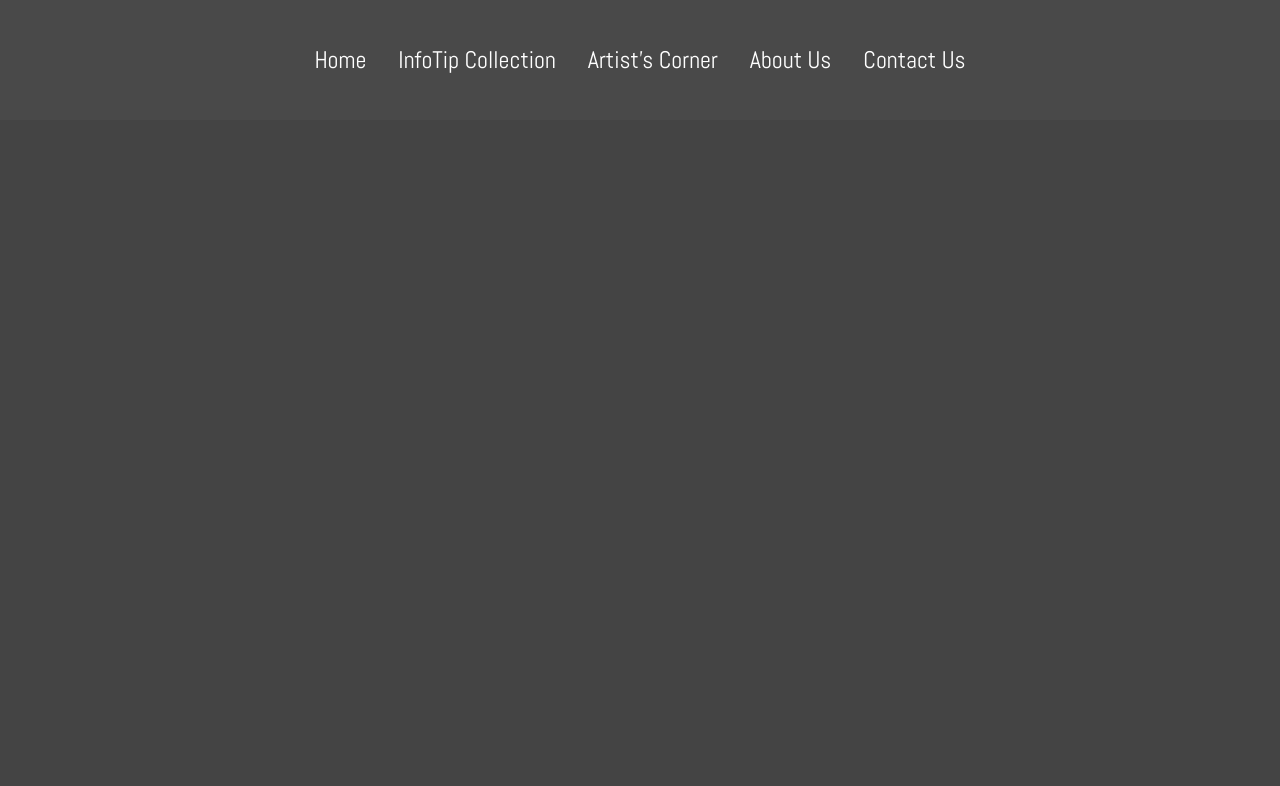
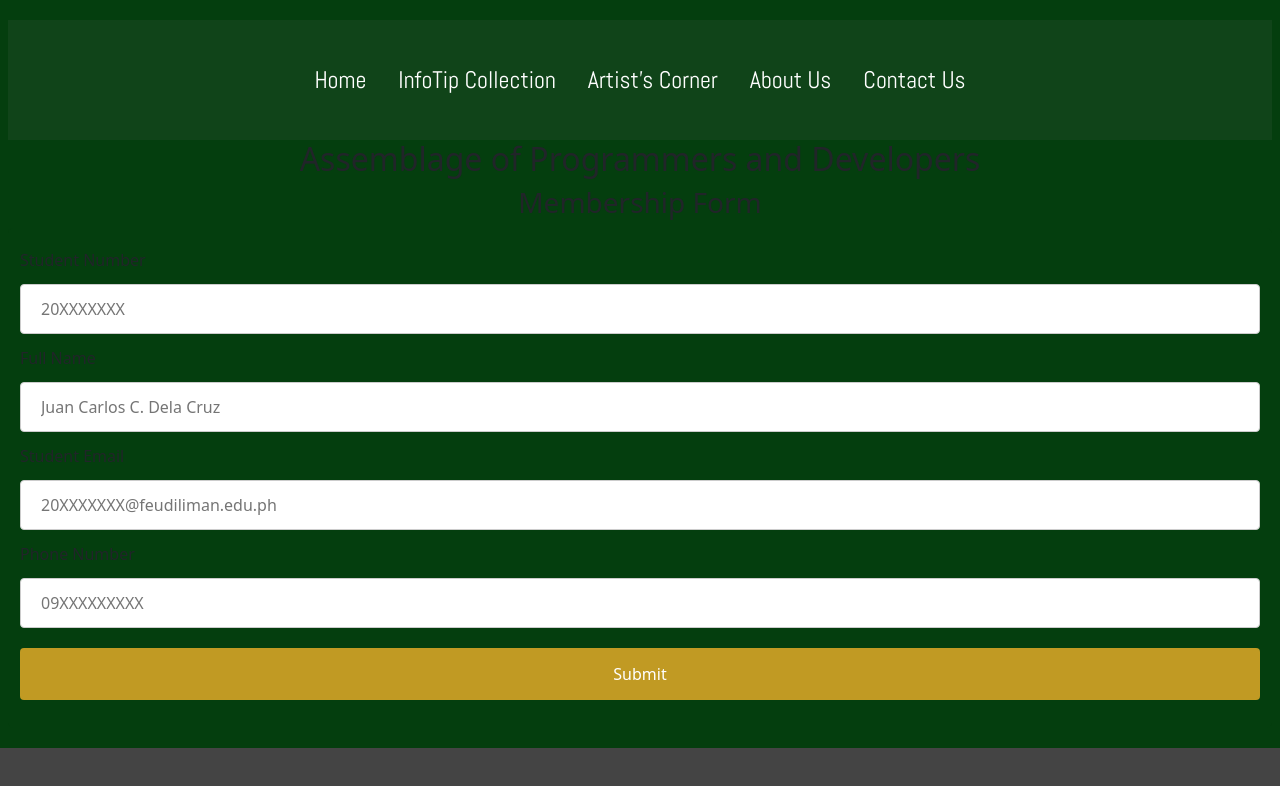
Before and after one commit to jimovelasco/apdfeud.github.io, a plain HTML site: page contactus.html in a window 1280 px wide. Drawn offline with nearby package versions, Linux system fonts and the light colour scheme.

Commit message:
Second Commit

```diff
--- a/contactus.css
+++ b/contactus.css
@@ -27,3 +27,50 @@ body {
 .nav-link:hover {
     color: #f0b201 !important;
 }
+
+body {
+    color: #c19a23;
+    font-family: Verdana, Helvetica, sans-serif;
+    background-color: #043e0e;
+  }
+
+  h2{
+    padding: 0px 20px;
+    text-align: center;
+  }
+
+  h3{
+    padding: 0px 20px;
+    text-align: center;
+  }
+
+  input[type=text], select {
+    width: 100%;
+    padding: 12px 20px;
+    margin: 12px 0px;
+    display: inline-block;
+    border: 1px solid #ccc;
+    border-radius: 4px;
+    box-sizing: border-box;
+  }
+
+  input[type=submit] {
+    width: 100%;
+    background-color: #c19a23;
+    color: white;
+    padding: 14px 20px;
+    margin: 8px 0;
+    border: none;
+    border-radius: 4px;
+    cursor: pointer;
+  }
+
+  input[type=submit]:hover {
+    background-color: #45a049;
+  }
+
+  div {
+    border-radius: 5px;
+    background-color: #043e0e;
+    padding: 20px;
+  }
--- a/contactus.html
+++ b/contactus.html
@@ -61,6 +61,28 @@
       </ul>
     </nav>
 
+    <h2>Assemblage of Programmers and Developers</h2>
+<h3>Membership Form </h3>
+
+<div>
+  <form action="/action_page.php">
+
+    <label for="lname">Student Number</label>
+    <input type="text" id="StudentNumber" name="StudentNumber" placeholder="20XXXXXXX">
+
+    <label for="fname">Full Name</label>
+    <input type="text" id="FullName" name="FullName" placeholder="Juan Carlos C. Dela Cruz">
+
+    <label for="lname">Student Email</label>
+    <input type="text" id="StudentEmail" name="StudentEmail" placeholder="20XXXXXXX@feudiliman.edu.ph">
+
+    <label for="lname">Phone Number</label>
+    <input type="text" id="PhoneNumber" name="PhoneNumber" placeholder="09XXXXXXXXX">
+
+    <input type="submit" value="Submit">
+  </form>
+</div>
+
 
       <script src="https://cdn.jsdelivr.net/npm/bootstrap@5.2.1/dist/js/bootstrap.bundle.min.js" integrity="sha384-u1OknCvxWvY5kfmNBILK2hRnQC3Pr17a+RTT6rIHI7NnikvbZlHgTPOOmMi466C8" crossorigin="anonymous"></script>
   </body>
```
Also changed, not shown: 1 other file.
